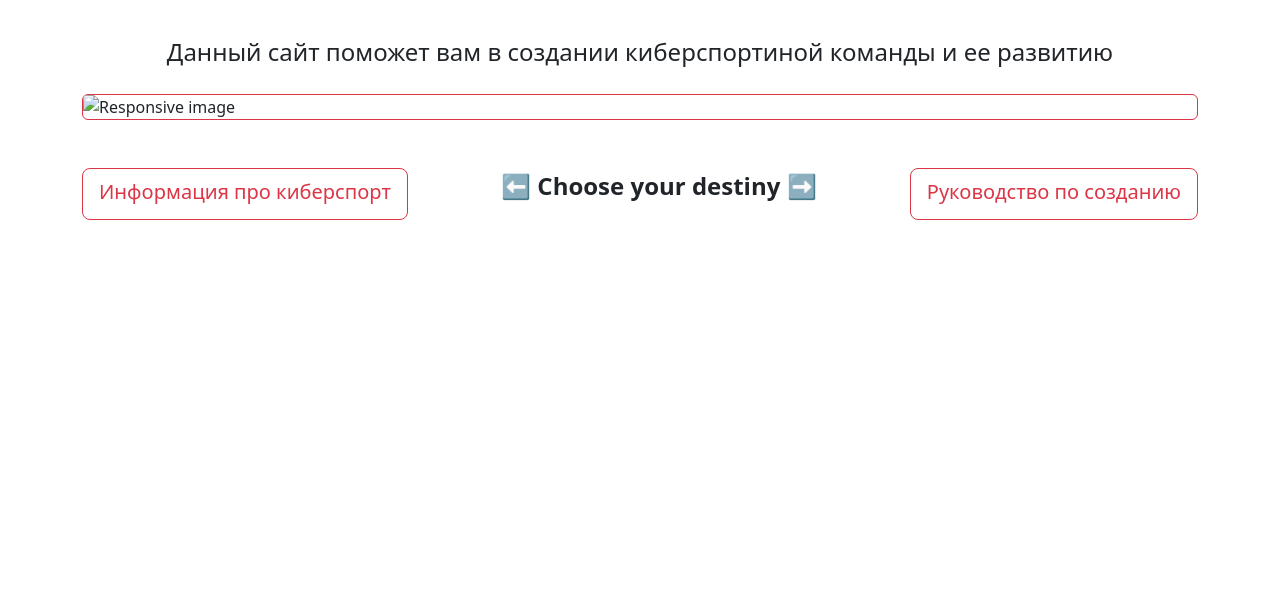
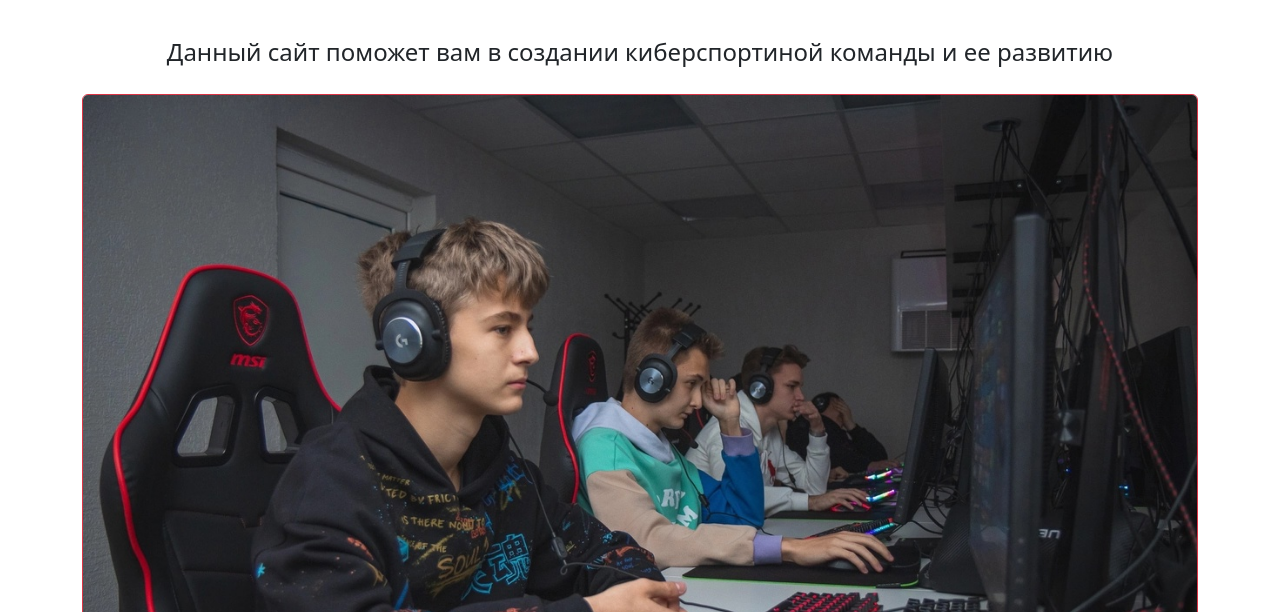
Before and after one commit to behemoth-co/school_5, a plain HTML site: page index.html in a window 1280 px wide. Shown: the part 188-800 px from the top of the page. Drawn offline with nearby package versions, Linux system fonts and the light colour scheme; the site is published under a folder, as on GitHub Pages, so addresses that start at the root find nothing.

Commit message:
Update index.html

```diff
--- a/index.html
+++ b/index.html
@@ -48,7 +48,7 @@
     <div class="container mt-5">
       <p class="text-center h1 py-2 border border-3 border-danger rounded text-white" style="background-color: #1f2326;">Киберспортивная команда мечты</p>
       <p class="mt-5 text-center" style="font-size: 1.5rem;">Данный сайт поможет вам в создании киберспортиной команды и ее развитию</p>
-      <img src="/images/mizapk.jpg" class="img-fluid rounded mx-auto d-block border border-danger mt-4" alt="Responsive image">
+      <img src="images/mizapk.jpg" class="img-fluid rounded mx-auto d-block border border-danger mt-4" alt="Responsive image">
       <div class="mt-5 d-flex flex-row justify-content-between" style="font-size: 1.5rem;">
         <a class="btn btn-outline-danger btn-lg" href="cybersport_info.html" role="button">Информация про киберспорт</a>
         <p class="align-middle" style="font-weight: bold;">&#x2B05; Choose your destiny &#x27A1;</p>
```
